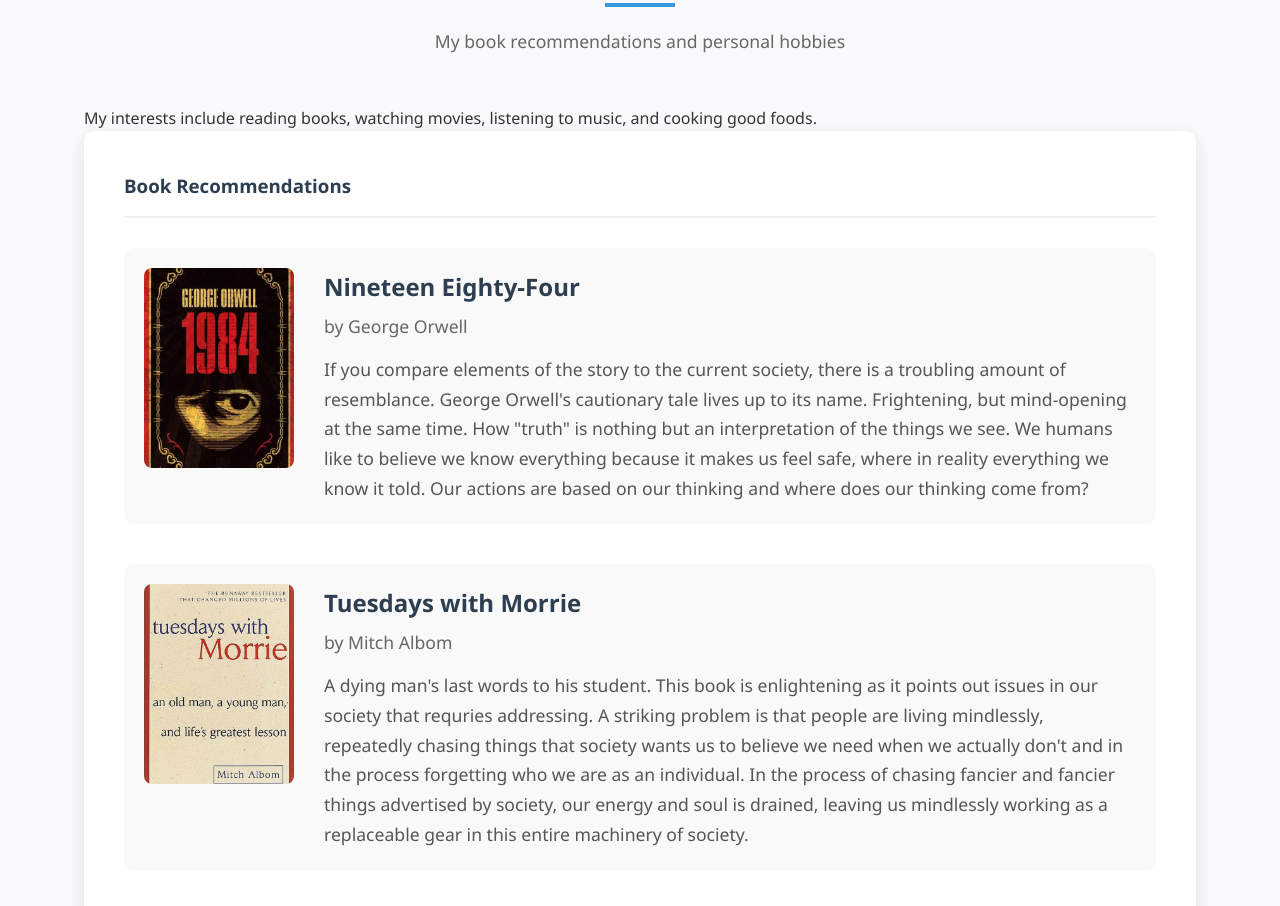
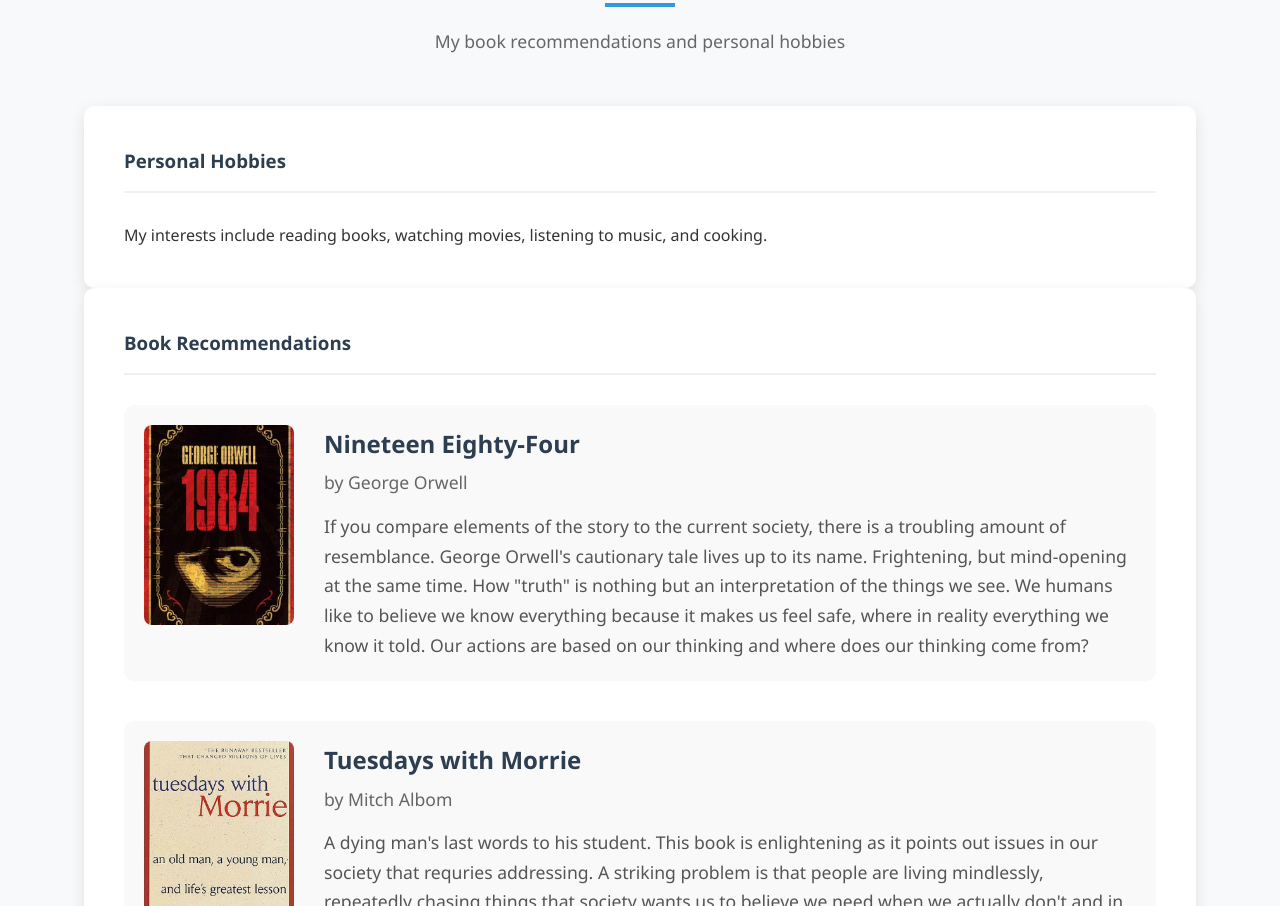
Before and after one commit to yip-tin-po-alex/my_website, a plain HTML site: page index.html in a window 1280 px wide. Shown: the part 3317-4223 px from the top of the page. Drawn offline with Linux system fonts and the light colour scheme.

Commit message:
Update index.html

```diff
--- a/index.html
+++ b/index.html
@@ -880,8 +880,9 @@
                 <h2>Personal Interests</h2>
                 <p>My book recommendations and personal hobbies</p>
             </div>
-            <div class = "interets-container">
-                My interests include reading books, watching movies, listening to music, and cooking good foods.
+            <div class = "interests-container">
+                <h3 class="interests-header">Personal Hobbies</h3>
+                My interests include reading books, watching movies, listening to music, and cooking.
             </div>
             <div class="interests-container">
                 <h3 class="interests-header">Book Recommendations</h3>
```
